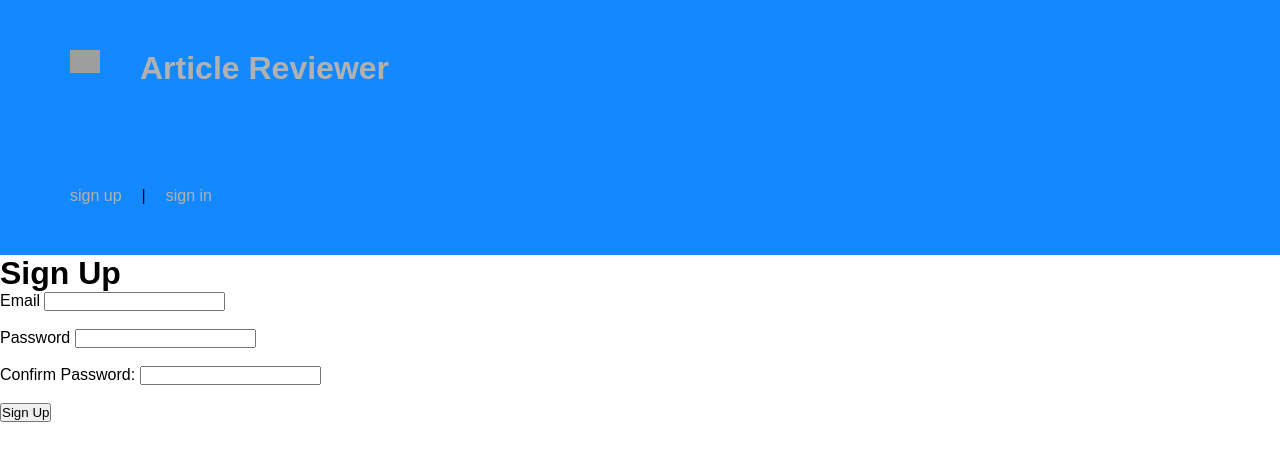
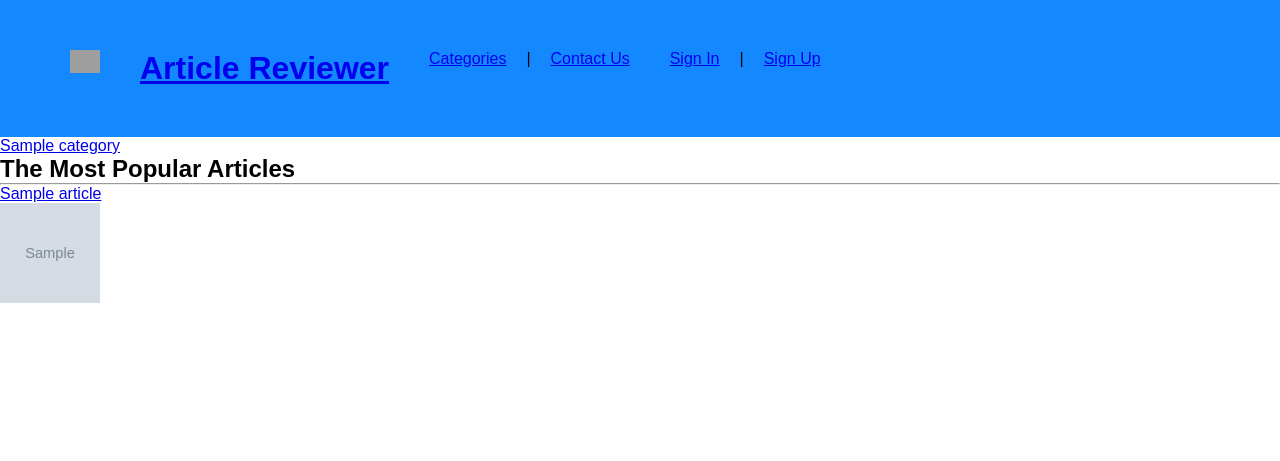
Before and after one commit to 2431345K/article-web-app, a Django app: page / in a window 1280 px wide. Shown: the top 461 px of the page. Run offline with Django 3.2, Linux system fonts and the light colour scheme; tables that the repository leaves empty hold one stand-in row (values such as "Sample post"); grey boxes marked "Sample" are stand-in pictures; grey boxes are pictures that could not be loaded.

Commit message:
Fix some bugs, templates and views

```diff
--- a/article_reviewer/admin.py
+++ b/article_reviewer/admin.py
@@ -1,8 +1,8 @@
 from django.contrib import admin
-from article_reviewer.models import Category, Article, Review,User,UserProfile
+from article_reviewer.models import Category, Article, Review, UserProfile
 # Register your models here.
 admin.site.register(Category)
 admin.site.register(Article)
 admin.site.register(Review)
-admin.site.register(User)
+# admin.site.register(User)
 admin.site.register(UserProfile)
--- a/article_reviewer/urls.py
+++ b/article_reviewer/urls.py
@@ -6,14 +6,15 @@ from django.conf.urls.static import static
 app_name = 'article_reviewer'
 
 urlpatterns = [
-    path('home/', views.index, name='index'),
     path('contact_us/', views.contact_us, name='contact_us'),
     path('sign_up/', views.sign_up, name='sign_up'),
-    path('login/', views.login, name='login'),
-    path('login/my_account', views.my_account, name='my_account'),
+    path('login/', views.user_login, name='login'),
+    path('logout/', views.user_logout, name='logout'),
+    path('login/my_account/', views.my_account, name='my_account'),
     path('category/', views.category, name='category'),
+    path('category/<slug:category_name_slug>/', views.show_category, name='show_category'),
     path('category/article', views.article, name='article'),
-    path('category/add_article', views.add_article, name='add_article'),
+    path('login/my_account/add_article', views.add_article, name='add_article'),
     path('category/article/make_rating', views.make_rating, name='make_rating'),
     path('', views.index, name='index'),
-] + static(settings.MEDIA_URL, document_root=settings.MEDIA_ROOT)
+]
--- a/article_reviewer/views.py
+++ b/article_reviewer/views.py
@@ -1,38 +1,123 @@
 from django.shortcuts import render
 from django.http import HttpResponse
+from article_reviewer.forms import UserForm
+from django.shortcuts import redirect
+from django.contrib.auth.decorators import login_required
+from django.contrib.auth import authenticate, login, logout
+from django.urls import reverse
+
+# Create your views here.
+from article_reviewer.models import UserProfile, Article, Category
 
 
-# Create your views here.
 def index(request):
-    context_dict = {'test': 'Test'}
+    category_list = Category.objects.all()
+    article_list = Article.objects.order_by('-averageRating')[:5]
+
+    context_dict = {}
+    context_dict['categories'] = category_list
+    context_dict['articles'] = article_list
+
     return render(request, 'article_web_app/index.html', context=context_dict)
 
+
+def show_category(request, category_name_slug):
+
+    context_dict = {}
+    try:
+
+        category = Category.objects.get(slug=category_name_slug)
+        articles = Article.objects.filter(category=category)
+
+        context_dict['articles'] = articles
+        context_dict['category'] = category
+    except Category.DoesNotExist:
+
+        context_dict['category'] = None
+        context_dict['pages'] = None
+
+    return render(request, 'article_web_app/category.html', context=context_dict)
+
+
 def contact_us(request):
-    return HttpResponse("This is contact us page")
+    return render(request, 'article_web_app/contact_us.html')
 
 
 def sign_up(request):
-    return HttpResponse("This is sign up page")
+    registered = False
+
+    if request.method == 'POST':
+        user_form = UserForm(request.POST)
+        # profile_form = UserProfileForm(request.POST)
+
+        if user_form.is_valid():
+            user = user_form.save()
+            user.set_password(user.password)
+            user.save()
+
+            # profile = profile_form.save(commit=False)
+            # profile.user = user
+
+            # if 'picture' in request.FILES:
+            #     profile.picture = request.FILES['picture']
+            #
+            # profile.save()
+            registered = True
+        else:
+            print(user_form.errors)
+            return HttpResponse("Register failed")
+    else:
+        user_form = UserForm()
+        # profile_form = UserProfileForm()
+
+    return render(request, 'article_web_app/sign_up.html', context={'user_form': user_form, 'registered': registered})
 
 
-def login(request):
-    return HttpResponse("This is login page")
+def user_login(request):
+    if request.method == 'POST':
+        username = request.POST.get('username')
+        password = request.POST.get('password')
+
+        user = authenticate(username=username, password=password)
+
+        if user:
+            if user.is_active:
+                login(request, user)
+                return redirect(reverse('article_reviewer:index'))
+            else:
+                return HttpResponse("Your account is disabled.")
+        else:
+            print(f"Invalid login details: {username}, {password}")
+            return HttpResponse("Invalid login details supplied.")
+    else:
+        return render(request, 'article_web_app/login.html')
+    return render(request, 'article_web_app/login.html')
 
 
+@login_required
+def user_logout(request):
+    logout(request)
+    return redirect(reverse('article_reviewer:index'))
+
+
+@login_required
 def my_account(request):
-    return HttpResponse("This is my account page")
+    context_dict = {}
+    # user_profile = UserProfile.objects.get(user=request.user)
+    context_dict['picture'] = ""#user_profile.picture
+    return render(request, 'article_web_app/my_account.html', context=context_dict)
 
 
 def category(request):
-    return HttpResponse("This is category page")
+    return render(request, 'article_web_app/category.html')
 
-
+@login_required
 def article(request):
     return HttpResponse("This is article page")
 
 
 def add_article(request):
-    return HttpResponse("This is add article page")
+    return render(request, 'article_web_app/add_article.html')
 
 
 def make_rating(request):
--- a/article_web_app/urls.py
+++ b/article_web_app/urls.py
@@ -17,9 +17,11 @@ from django.contrib import admin
 from django.urls import path
 from django.urls import include
 from article_reviewer import views
+from django.conf import settings
+from django.conf.urls.static import static
 
 urlpatterns = [
     path('', views.index, name='index'),
     path('article_reviewer/', include('article_reviewer.urls')),
     path('admin/', admin.site.urls),
-]
+] + static(settings.MEDIA_URL, document_root=settings.MEDIA_ROOT)
--- /dev/null
+++ b/templates/article_web_app/base.html
@@ -0,0 +1,39 @@
+<!DOCTYPE html>
+{% load staticfiles %}
+
+<html>
+    <head lang="en">
+        <meta charset="utf-8" />
+        <title>
+            {% block title_block %}
+                Article Reviewer
+            {% endblock %}
+        </title>
+        <link rel="stylesheet" type="text/css" href="{% static 'CSS/index.css' %}">
+    </head>
+
+    <body>
+    <div class="container">
+        <div class="menu">
+            <ul>
+                <li class="logo"> <img src="{% static 'images/article-logo.png' %}"> </li>
+                <li><h1><a href="{% url 'article_reviewer:index' %}">Article Reviewer</a></h1></li>
+                <li><a href="{% url 'article_reviewer:category' %}">Categories</a></li>|
+                <li><a href="{% url 'article_reviewer:contact_us' %}">Contact Us</a></li>
+
+                {% if user.is_authenticated %}
+                    <li><a href="{% url 'article_reviewer:my_account' %}"> {{ user.username }} </a></li>
+                    <li><a href="{% url 'article_reviewer:logout' %}">Logout</a></li>
+                {% else %}
+                    <li><a href="{% url 'article_reviewer:login' %}">Sign In</a></li>|
+                    <li><a href="{% url 'article_reviewer:sign_up' %}">Sign Up</a></li>
+                {% endif %}
+            </ul>
+        </div>
+    </div>
+    <div>
+        {% block body_block %}
+        {% endblock %}
+    </div>
+    </body>
+</html>
--- a/templates/article_web_app/index.html
+++ b/templates/article_web_app/index.html
@@ -1,42 +1,58 @@
-<!DOCTYPE html>
-<html>
+{% extends 'article_web_app/base.html' %}
 {% load static %}
-<link rel="stylesheet" type="text/css" href="{% static 'CSS/index.css' %}">
 
-<head>
-    <title>Article Reviewer</title>
+{% block title_block %}
+    Article Reviewer
+{% endblock %}
 
-</head>
+{% block body_block %}
 
-<body>
-    <div class="container">
-        <div class="menu">
+    <div>
+        {% if categories %}
             <ul>
-                <li class="logo"> <img src="{% static 'images/article-logo.png' %}"> </li>
-                <li><h1>Article Reviewer</h1></li>
+            {% for category in categories %}
+            <li>
+                <a href="{% url 'article_reviewer:show_category' category.slug %}">{{ category.name }}</a>
+            </li>
+            {% endfor %}
             </ul>
-        </div>
-        <div class="menu">
-            <ul>
-                <li> sign up</li>|
-                <li> sign in</li>
-            </ul>
-        </div>
+        {% else %}
+            <strong>There are no categories present.</strong>
+        {% endif %}
     </div>
 
-    <h1>Sign Up</h1>
+    <h2>The Most Popular Articles</h2>
+    <hr/>
 
-    <form>
-        <label for="email">Email </label>
-        <input type="text" id="email" name="email"><br><br>
+         <div>
+            {% if articles %}
+            <ul>
+                {% for article in articles %}
+                    <li><a href="{{ article.url }}">{{ article.title }}</a></li>
+                    <li><img src="{{ MEDIA_URL }}{{ article.picture }}" alt="{{ article.author }}"  width="100" height="100"/></li>
+                {% endfor %}
+            </ul>
+            {% else %}
+            <strong>There are no articles present.</strong>
+            {% endif %}
+        </div>
+{% endblock %}
 
-        <label for="password">Password</label>
-        <input type="password" id="password" name="Password"><br><br>
 
-        <label for="conf_password">Confirm Password:</label>
-        <input type="password" id="conf_password" name="Password"><br><br>
-
-        <input type="Submit" value="Sign Up">
-    </form>
-
-</body>
+{#<body>#}
+{#    <h1>Sign Up</h1>#}
+{##}
+{#    <form>#}
+{#        <label for="email">Email </label>#}
+{#        <input type="text" id="email" name="email"><br><br>#}
+{##}
+{#        <label for="password">Password</label>#}
+{#        <input type="password" id="password" name="Password"><br><br>#}
+{##}
+{#        <label for="conf_password">Confirm Password:</label>#}
+{#        <input type="password" id="conf_password" name="Password"><br><br>#}
+{##}
+{#        <input type="Submit" value="Sign Up">#}
+{#    </form>#}
+{##}
+{#</body>#}
```
Also changed, not shown: article_reviewer/models.py (+30 -23 lines), populate_article_reviewer.py (+39 -30 lines), templates/article_web_app/add_article.html (added, +11 -0 lines), templates/article_web_app/category.html (added, +10 -0 lines), templates/article_web_app/contact_us.html (added, +10 -0 lines), templates/article_web_app/login.html (added, +18 -0 lines), templates/article_web_app/my_account.html (added, +16 -0 lines), templates/article_web_app/sign_up.html (added, +25 -0 lines), article_reviewer/migrations/0001_initial.py, media/article_images/elton.png (renamed from media/elton.png).
